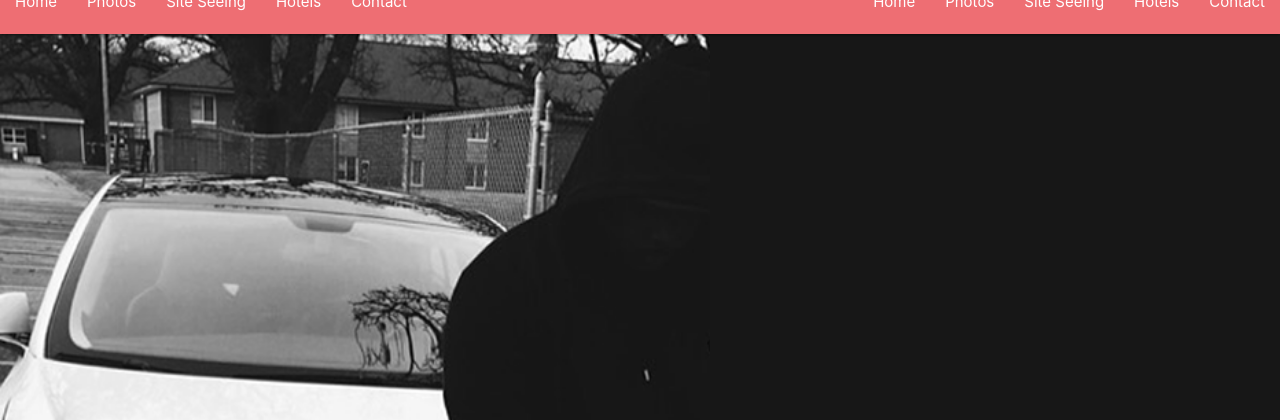
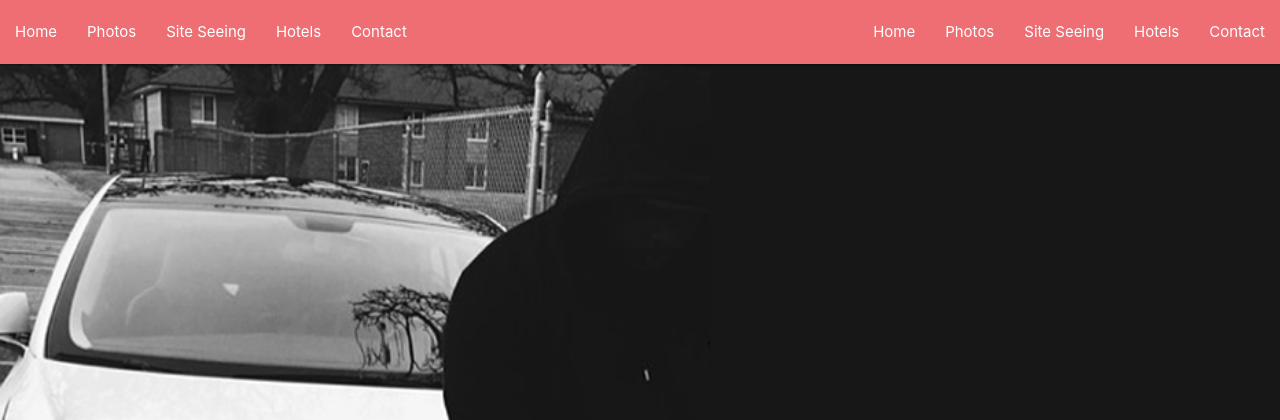
Before and after one commit to rguarascia/rguarascia.github.io, a PHP site: page /design-one/index.html in a window 1280 px wide. Shown: the top 420 px of the page. Run offline with PHP 8.4, Linux system fonts and the light colour scheme; some libraries are stand-ins or nearby versions.

Commit message:
sneaky fix

```diff
--- a/alvin/css/style.css
+++ b/alvin/css/style.css
@@ -9,11 +9,6 @@ body {
   background-repeat: no-repeat;
   background-color: #171717;
   color: white;
-}
-nav {
-  position: relative;
-  top: -30px;
-float: right
 }
 a {
   text-decoration: none;
--- a/alvin/index.html
+++ b/alvin/index.html
@@ -7,7 +7,7 @@
 </head>
 
 <body>
-<nav>
+<nav align="right">
 	<a href="#">Home</a>
 	<a>|</a>
 	<a href="#">Blog</a>
```
